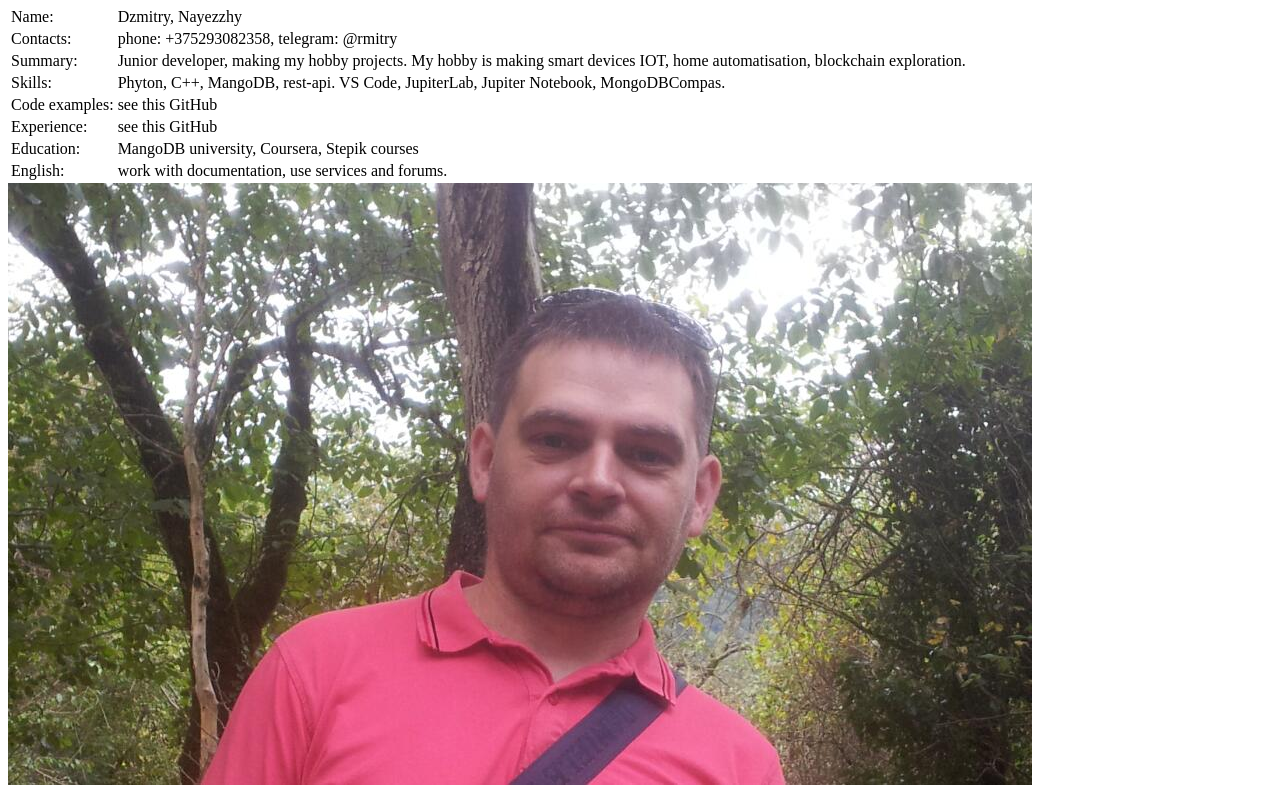
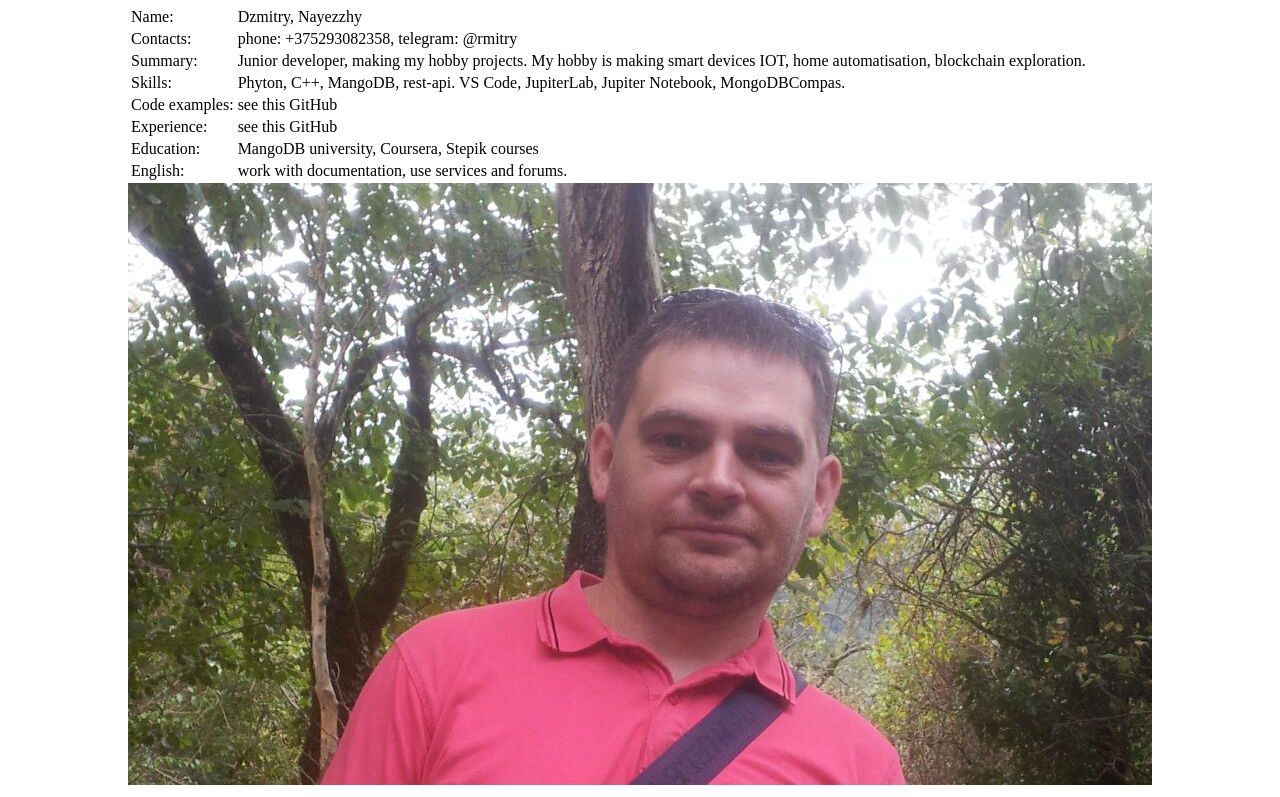
Before and after one commit to dzmitryNz/rsschool-cv, a plain HTML site: page index.html in a window 1280 px wide. Shown: the part 62-859 px from the top of the page. Drawn offline with Linux system fonts and the light colour scheme.

Commit message:
fix: horizontally centered block

```diff
--- a/index.html
+++ b/index.html
@@ -8,8 +8,10 @@
     <style>
       main {
               display: block;
-              position: center;
+              position: relative;
               width: 1024px;
+              margin-left: auto;
+              margin-right: auto;
            }
     </style>
   </head>
```
